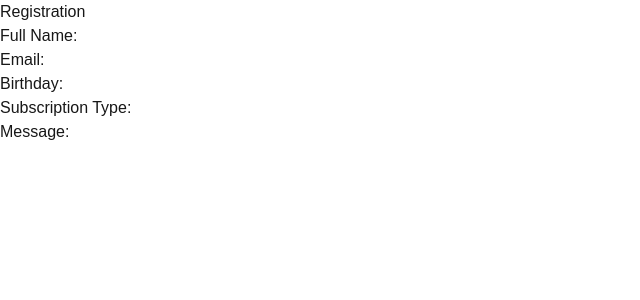
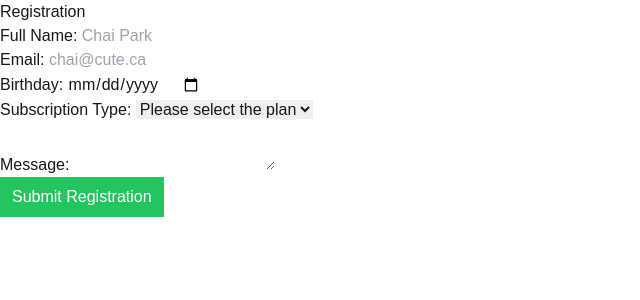
Before and after one commit to narapark7561/ReactReviewSelfStudy, a Next.js app in the folder awesomecarrie/: page /week-5 in a window 1280 px wide. Shown: the top 300 px of the page, without its empty margins (0-640 px from the left). Built offline with nearby package versions, Linux system fonts and the light colour scheme.

Commit message:
Implemented basic structure

```diff
--- a/awesomecarrie/app/week-5/managed-form.js
+++ b/awesomecarrie/app/week-5/managed-form.js
@@ -10,10 +10,16 @@ export default function RegistraionForm() {
   const [message, setMessage] = useState("");
 
   const handleFullNameChange = (event) => {
-    setfullName(event.target.value);
+    setfullName(event.target.value); // this will save user's input in fullName variable
     // console.dir(event); -> show whole object..
     // console.dir(event.target.value);
   };
+
+  const handleEmailChange = (event) => setEmail(event.target.value);
+  const handleBirthDateChange = (event) => setBirthDate(event.target.value);
+  const handleSubscriptionChange = (event) =>
+    setSubscription(event.target.value);
+  const handleMessageChange = (event) => setMessage(event.target.value);
 
   return (
     <form>
@@ -24,22 +30,38 @@ export default function RegistraionForm() {
           value={fullName}
           type="text"
           name="full_name"
+          placeholder="Chai Park"
         />
       </div>
       <div>
         <label>Email: </label>
-        <input />
+        <input
+          onChange={handleEmailChange}
+          value={email}
+          type="email"
+          placeholder="chai@cute.ca"
+        />
       </div>
       <div>
         <label>Birthday: </label>
-        <input />
+        <input onChange={handleBirthDateChange} value={birthDate} type="date" />
       </div>
       <div>
         <label>Subscription Type: </label>
+        <select onChange={handleSubscriptionChange}>
+          <option>Please select the plan</option>
+          <option>Free Plan</option>
+          <option>Basic Plan</option>
+          <option>Premium Plan</option>
+        </select>
       </div>
       <div>
         <label>Message: </label>
+        <textarea onChange={handleMessageChange} value={message}></textarea>
       </div>
+      <button className="bg-green-500 hover:bg-green-800 active:bg-green-700 text-white rouded px-3 py-2 ">
+        Submit Registration
+      </button>
     </form>
   );
 }
```
